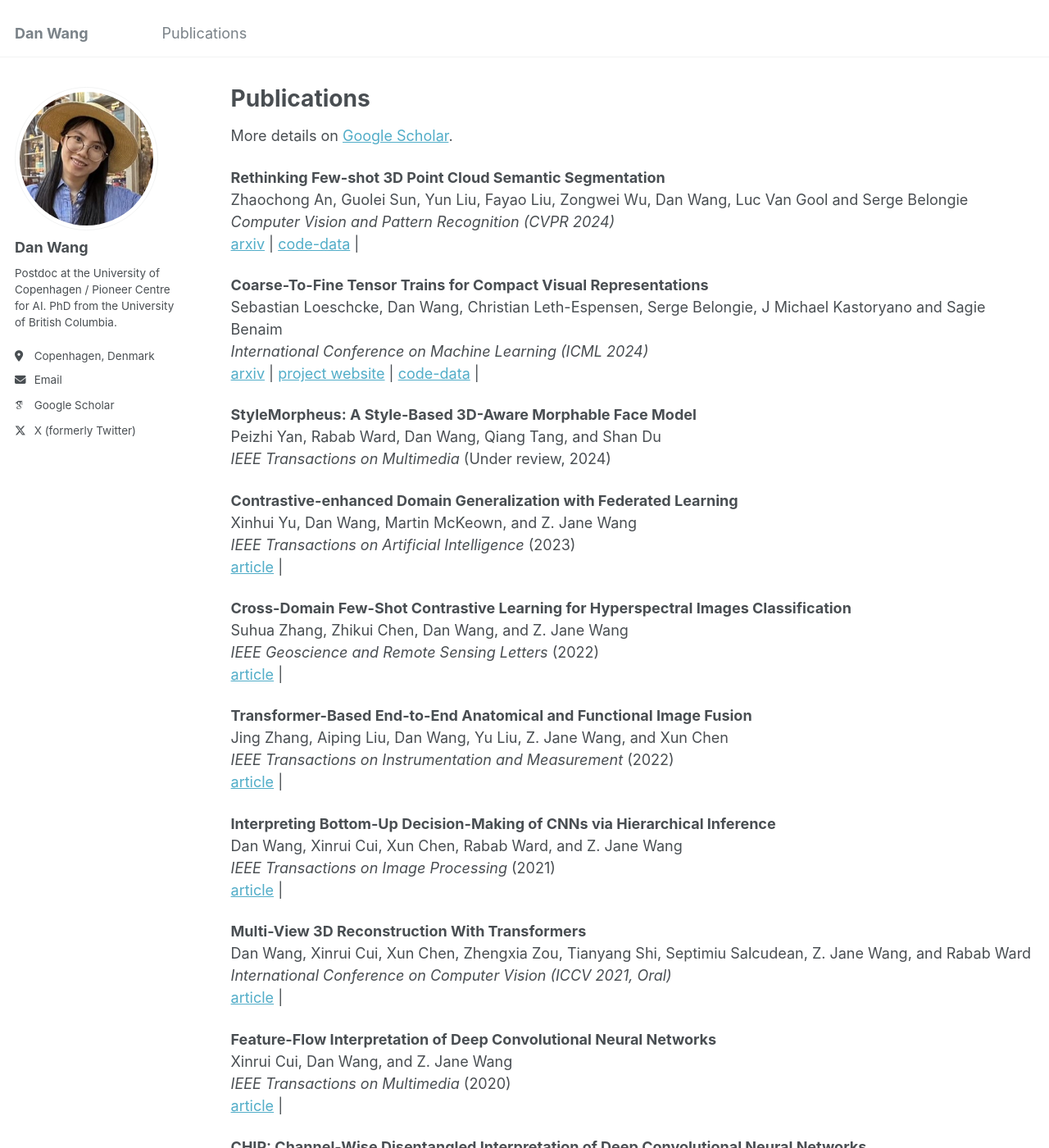
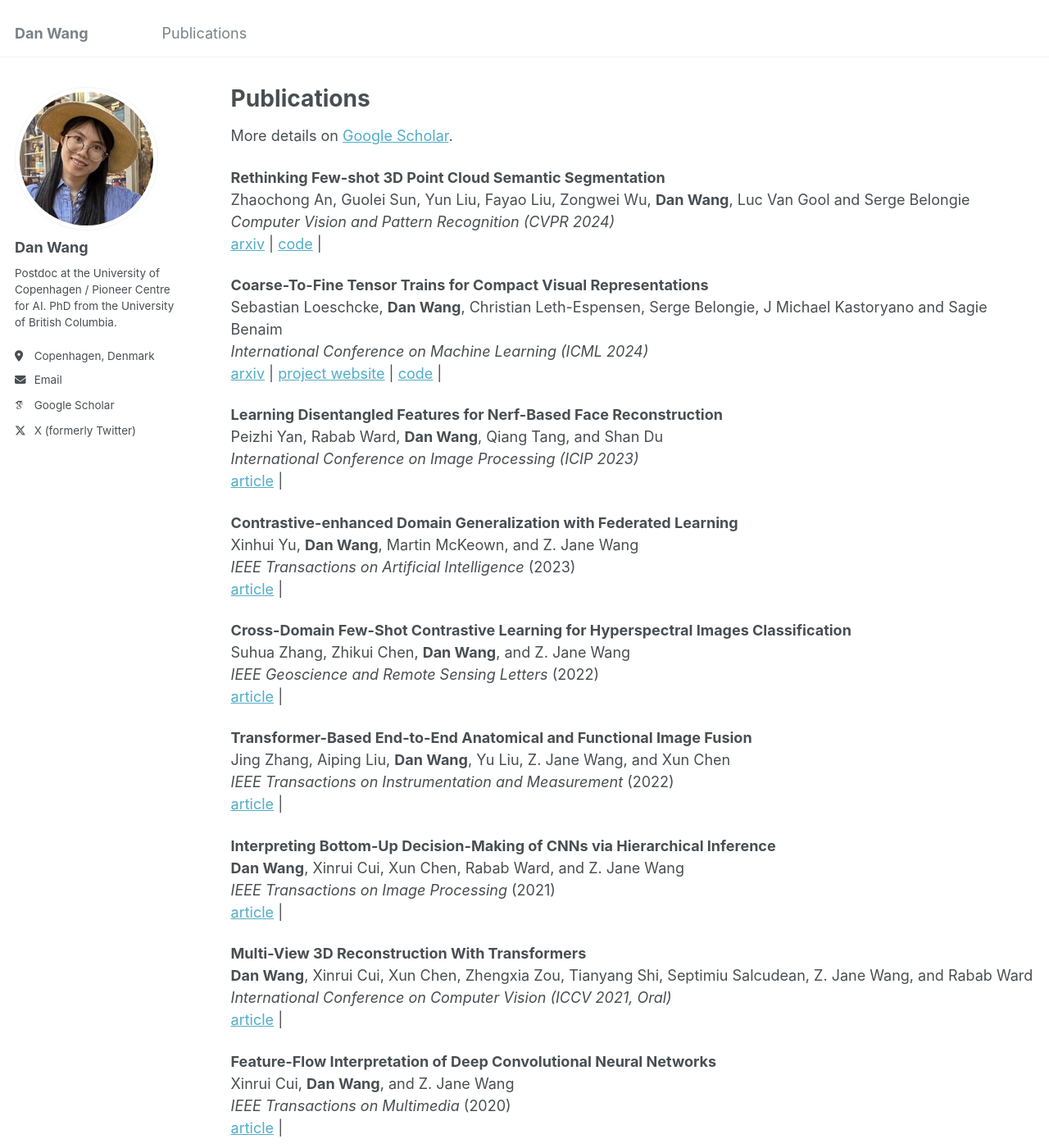
Before and after one commit to danalaina/danalaina.github.io, a Jekyll site: the page built from _pages/publications_onepage.md, in a window 1280 px wide and 1400 px high. Shown: the whole window at 82% size. Built offline with Jekyll 4.4.1, drawn with Linux system fonts in a browser that asks for light colours; some web fonts are replaced; some of the changed text lies outside the part shown.

Commit message:
Update publications_onepage.md
bold and update one paper

```diff
--- a/_pages/publications_onepage.md
+++ b/_pages/publications_onepage.md
@@ -8,30 +8,34 @@ author_profile: true
 More details on [Google Scholar](https://scholar.google.com/citations?user=tHbMyNoAAAAJ).
 
 **Rethinking Few-shot 3D Point Cloud Semantic Segmentation**\
-Zhaochong An, Guolei Sun, Yun Liu, Fayao Liu, Zongwei Wu, Dan Wang, Luc Van Gool and Serge Belongie\
+Zhaochong An, Guolei Sun, Yun Liu, Fayao Liu, Zongwei Wu, **Dan Wang**, Luc Van Gool and Serge Belongie\
 *Computer Vision and Pattern Recognition (CVPR 2024)*\
 [arxiv](https://arxiv.org/abs/2403.00592) |
 <!-- [project website](https://vishalned.github.io/mmearth/) | -->
-[code-data](https://github.com/ZhaochongAn/COSeg) |
+[code](https://github.com/ZhaochongAn/COSeg) |
 <!-- [code-model](https://github.com/vishalned/MMEarth-train)  -->
 
 **Coarse-To-Fine Tensor Trains for Compact Visual Representations**\
-Sebastian Loeschcke, Dan Wang, Christian Leth-Espensen, Serge Belongie, J Michael Kastoryano and Sagie Benaim\
+Sebastian Loeschcke, **Dan Wang**, Christian Leth-Espensen, Serge Belongie, J Michael Kastoryano and Sagie Benaim\
 *International Conference on Machine Learning (ICML 2024)*\
 [arxiv](https://arxiv.org/abs/2406.04332) |
 [project website](https://sebulo.github.io/PuTT_website/) |
-[code-data](https://github.com/sebulo/PuTT) |
+[code](https://github.com/sebulo/PuTT) |
 
-**StyleMorpheus: A Style-Based 3D-Aware Morphable Face Model**\
+<!-- **StyleMorpheus: A Style-Based 3D-Aware Morphable Face Model**\
 Peizhi Yan, Rabab Ward, Dan Wang, Qiang Tang, and Shan Du\
-*IEEE Transactions on Multimedia* (Under review, 2024)
+*IEEE Transactions on Multimedia* (Under review, 2024) -->
 
+**Learning Disentangled Features for Nerf-Based Face Reconstruction**\
+Peizhi Yan, Rabab Ward, **Dan Wang**, Qiang Tang, and Shan Du\
+*International Conference on Image Processing (ICIP 2023)*\
+[article](https://ieeexplore.ieee.org/document/10222432) |
 <!-- **InNeRF: Learning Interpretable Radiance Fields for Generalizable 3D Scene Representation and Rendering**\
 Dan Wang, and Xinrui Cui\
 *ACM Multimedia Conference* (2024)\ -->
 
 **Contrastive-enhanced Domain Generalization with Federated Learning**\
-Xinhui Yu, Dan Wang, Martin McKeown, and Z. Jane Wang\
+Xinhui Yu, **Dan Wang**, Martin McKeown, and Z. Jane Wang\
 *IEEE Transactions on Artificial Intelligence* (2023)\
 [article](https://ieeexplore.ieee.org/document/10192272) |
 <!-- [arxiv](https://arxiv.org/pdf/2204.08322.pdf) |
@@ -40,21 +44,21 @@ Xinhui Yu, Dan Wang, Martin McKeown, and Z. Jane Wang\
 [code](https://github.com/langnico/global-canopy-height-model) -->
 
 **Cross-Domain Few-Shot Contrastive Learning for Hyperspectral Images Classification**\
-Suhua Zhang, Zhikui Chen, Dan Wang, and Z. Jane Wang\
+Suhua Zhang, Zhikui Chen, **Dan Wang**, and Z. Jane Wang\
 *IEEE Geoscience and Remote Sensing Letters* (2022)\
 [article](https://ieeexplore.ieee.org/document/9970573) |
 <!-- [download maps](https://doi.org/10.5281/zenodo.8154445) -->
 
 
 **Transformer-Based End-to-End Anatomical and Functional Image Fusion**\
-Jing Zhang, Aiping Liu, Dan Wang, Yu Liu, Z. Jane Wang, and Xun Chen\
+Jing Zhang, Aiping Liu, **Dan Wang**, Yu Liu, Z. Jane Wang, and Xun Chen\
 *IEEE Transactions on Instrumentation and Measurement* (2022)\
 [article](https://ieeexplore.ieee.org/document/9864213) |
 <!-- [code](https://github.com/D1noFuzi/cocoamapping) |
 [explore maps](https://nk.users.earthengine.app/view/cocoa-map)  -->
 
 **Interpreting Bottom-Up Decision-Making of CNNs via Hierarchical Inference**\
-Dan Wang, Xinrui Cui, Xun Chen, Rabab Ward, and Z. Jane Wang\
+**Dan Wang**, Xinrui Cui, Xun Chen, Rabab Ward, and Z. Jane Wang\
 *IEEE Transactions on Image Processing* (2021)\
 [article](https://ieeexplore.ieee.org/document/9491931) |
 <!-- Committee: Prof. Dr. Konrad Schindler (ETH Zurich),
@@ -64,7 +68,7 @@ Dr. Habil. Bertrand Le Saux (European Space Agency)\
 [pdf](https://doi.org/10.3929/ethz-b-000554994) -->
 
 **Multi-View 3D Reconstruction With Transformers**\
-Dan Wang, Xinrui Cui, Xun Chen, Zhengxia Zou, Tianyang Shi, Septimiu Salcudean, Z. Jane Wang, and Rabab Ward\
+**Dan Wang**, Xinrui Cui, Xun Chen, Zhengxia Zou, Tianyang Shi, Septimiu Salcudean, Z. Jane Wang, and Rabab Ward\
 *International Conference on Computer Vision (ICCV 2021, Oral)*\
 [article](https://openaccess.thecvf.com/content/ICCV2021/papers/Wang_Multi-View_3D_Reconstruction_With_Transformers_ICCV_2021_paper.pdf) |
 <!-- [pdf](https://arxiv.org/pdf/2107.07431.pdf) |
@@ -72,7 +76,7 @@ Dan Wang, Xinrui Cui, Xun Chen, Zhengxia Zou, Tianyang Shi, Septimiu Salcudean,
 [download maps](http://doi.org/10.5281/zenodo.5012448) -->
 
 **Feature-Flow Interpretation of Deep Convolutional Neural Networks**\
-Xinrui Cui, Dan Wang, and Z. Jane Wang\
+Xinrui Cui, **Dan Wang**, and Z. Jane Wang\
 *IEEE Transactions on Multimedia* (2020)\
 [article](https://ieeexplore.ieee.org/document/9019647) |
 <!-- [pdf](https://doi.org/10.1016/j.rse.2021.112760) |
@@ -81,7 +85,7 @@ Xinrui Cui, Dan Wang, and Z. Jane Wang\
 [download map]( https://doi.org/10.5281/zenodo.5112904) -->
 
 **CHIP: Channel-Wise Disentangled Interpretation of Deep Convolutional Neural Networks**\
-Xinrui Cui*, Dan Wang*, and Z. Jane Wang\
+Xinrui Cui\*, **Dan Wang\***, and Z. Jane Wang\
 *IEEE Transactions on Neural Networks and Learning Systems* (2020)\
 [article](https://ieeexplore.ieee.org/abstract/document/8924894) |
 <!-- [pdf](https://doi.org/10.5194/hess-25-2567-2021) |
@@ -89,14 +93,14 @@ Xinrui Cui*, Dan Wang*, and Z. Jane Wang\
 [demo dataset](https://share.phys.ethz.ch/~pf/nlangdata/GRAINet_demo_data.zip) -->
 
 **Multi-Scale Interpretation Model for Convolutional Neural Networks: Building Trust Based on Hierarchical Interpretation**\
-Xinrui Cui, Dan Wang, and Z. Jane Wang\
+Xinrui Cui, **Dan Wang**, and Z. Jane Wang\
 *IEEE Transactions on Multimedia* (2019)\
 [article](https://ieeexplore.ieee.org/document/8653995) |
 <!-- [pdf](https://arxiv.org/pdf/1904.13270.pdf) |
 [download maps](https://share.phys.ethz.ch/~pf/nlangdata/gabon_canopy_height_2017.zip) -->
 
 **Robust Sparse Unmixing for Hyperspectral Imagery**\
-Dan Wang, Zhenwei Shi, and Xinrui Cui\
+**Dan Wang**, Zhenwei Shi, and Xinrui Cui\
 *ISPRS Journal of Photogrammetry and Remote Sensing* (2018)\
 [article](https://ieeexplore.ieee.org/document/8082740) |
 <!-- **[AWARDED BEST PAPER OF THE ISPRS JOURNAL IN 2018](https://www.isprs.org/society/awards/helava/2018.aspx)**\
@@ -104,14 +108,14 @@ Dan Wang, Zhenwei Shi, and Xinrui Cui\
 [project website](https://registree.ethz.ch/) -->
 
 **Multi-feature Sea–land Segmentation based on Pixel-wise Learning for Optical Remote-sensing Imagery**\
-Dan Wang, Xinrui Cui, Fengying Xie, Zhiguo Jiang, and Zhenwei Shi\
+**Dan Wang**, Xinrui Cui, Fengying Xie, Zhiguo Jiang, and Zhenwei Shi\
 *International Journal of Remote Sensing* (2017)\
 [article](https://www.tandfonline.com/doi/full/10.1080/01431161.2017.1317938) |
 <!-- [pdf](https://arxiv.org/pdf/1904.13270.pdf) |
 [download maps](https://share.phys.ethz.ch/~pf/nlangdata/gabon_canopy_height_2017.zip) -->
 
 **Collaborative sparse unmixing of hyperspectral data using L2,P norm**\
-Dan Wang, Zhenwei Shi, and Wei Tang\
+**Dan Wang**, Zhenwei Shi, and Wei Tang\
 *International Geoscience and Remote Sensing Symposium (IGARSS 2019)*\
 [article](https://ieeexplore.ieee.org/document/7730820) |
 <!-- [pdf](https://arxiv.org/pdf/1904.13270.pdf) |
```
